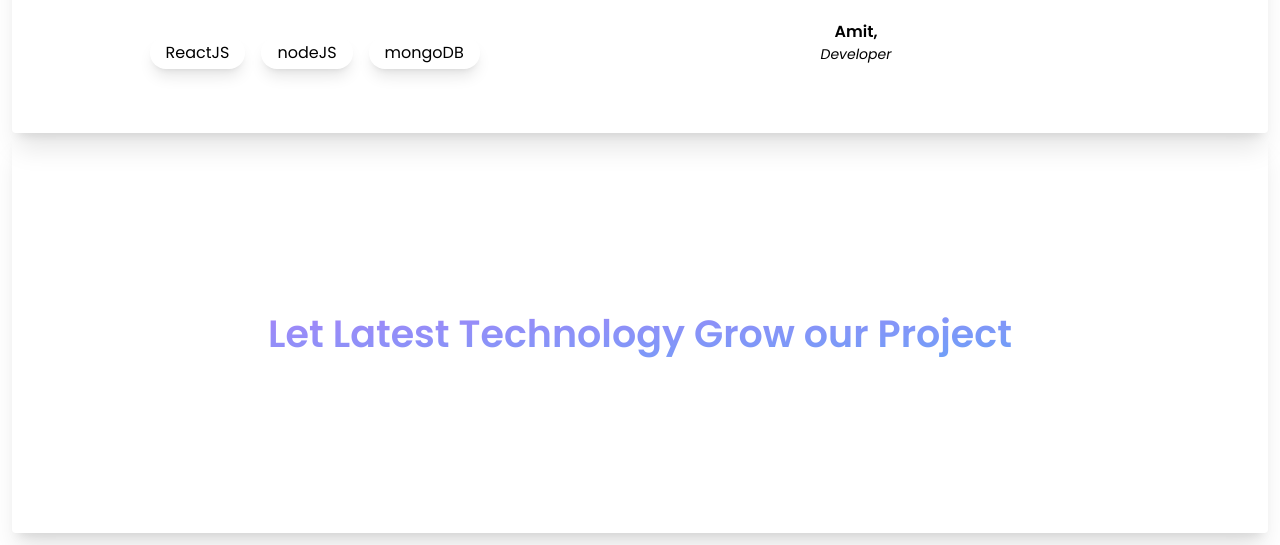
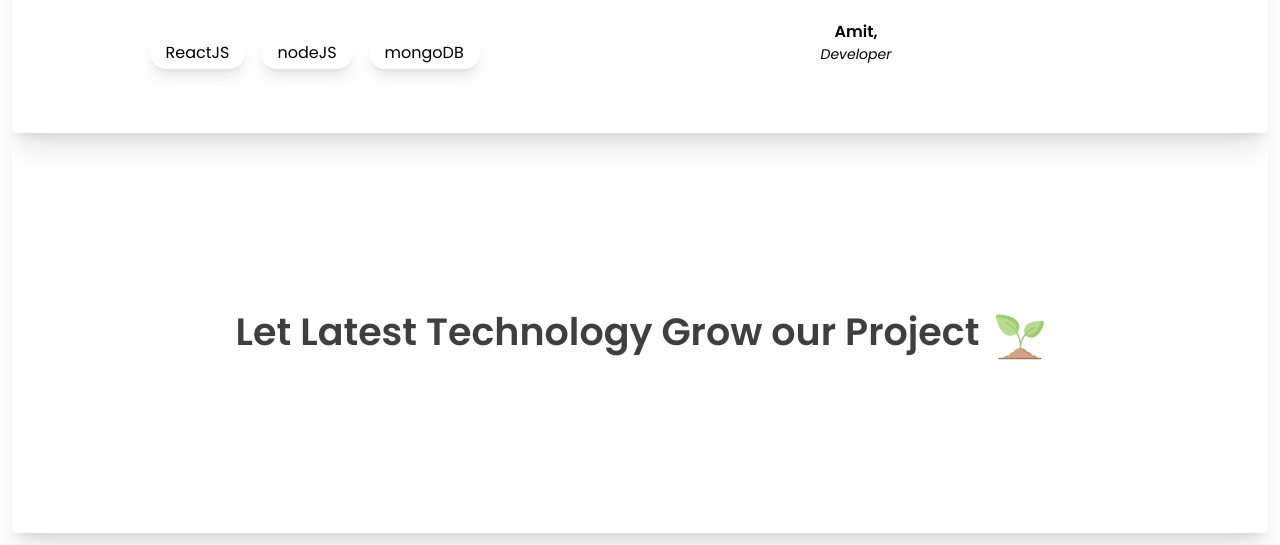
Before and after one commit to Amitkys/portfolio2, a website: page src/index.html in a window 1280 px wide. Shown: the part 524-1069 px from the top of the page. Drawn offline with Linux system fonts and the light colour scheme; a web font is replaced by a local one.

Commit message:
mini project section is done

```diff
--- a/src/index.html
+++ b/src/index.html
@@ -146,9 +146,19 @@
 
     <!-- another section  -->
 
-    <div id="project" class="dark:text-[#D4D4D4] dark:bg-gradient-to-bl from-[#1d2736] to-[#01050b] shadow-xl rounded h-[400px] flex items-center justify-center">
-      <h3 class="text-center text-[30px] lg:text-[38px] bg-clip-text bg-gradient-to-tl from-blue-500 to-violet-500 text-transparent font-semibold opacity-75 ">Let Latest Technology Grow our Project</h3>
+    <div id="project" class="dark:bg-gradient-to-bl from-[#1d2736] to-[#01050b] shadow-xl rounded h-[400px] flex items-center justify-center text-center">
+      <h3 class="text-[30px] lg:text-[38px] font-semibold opacity-75 bg-clip-text text-black dark:text-transparent dark:bg-gradient-to-tl from-blue-500 to-violet-500">
+        Let Latest Technology Grow our Project
+        <span class="inline-block align-middle ml-2">
+          <img src="img/grow.svg" class="h-8 w-8 lg:h-12 lg:w-12 inline" alt="">
+        </span>
+      </h3>
     </div>
+
+
+
+    </div>
+
 
 
   </div>
```
Also changed, not shown: src/img/grow.svg (added), src/output.css.
